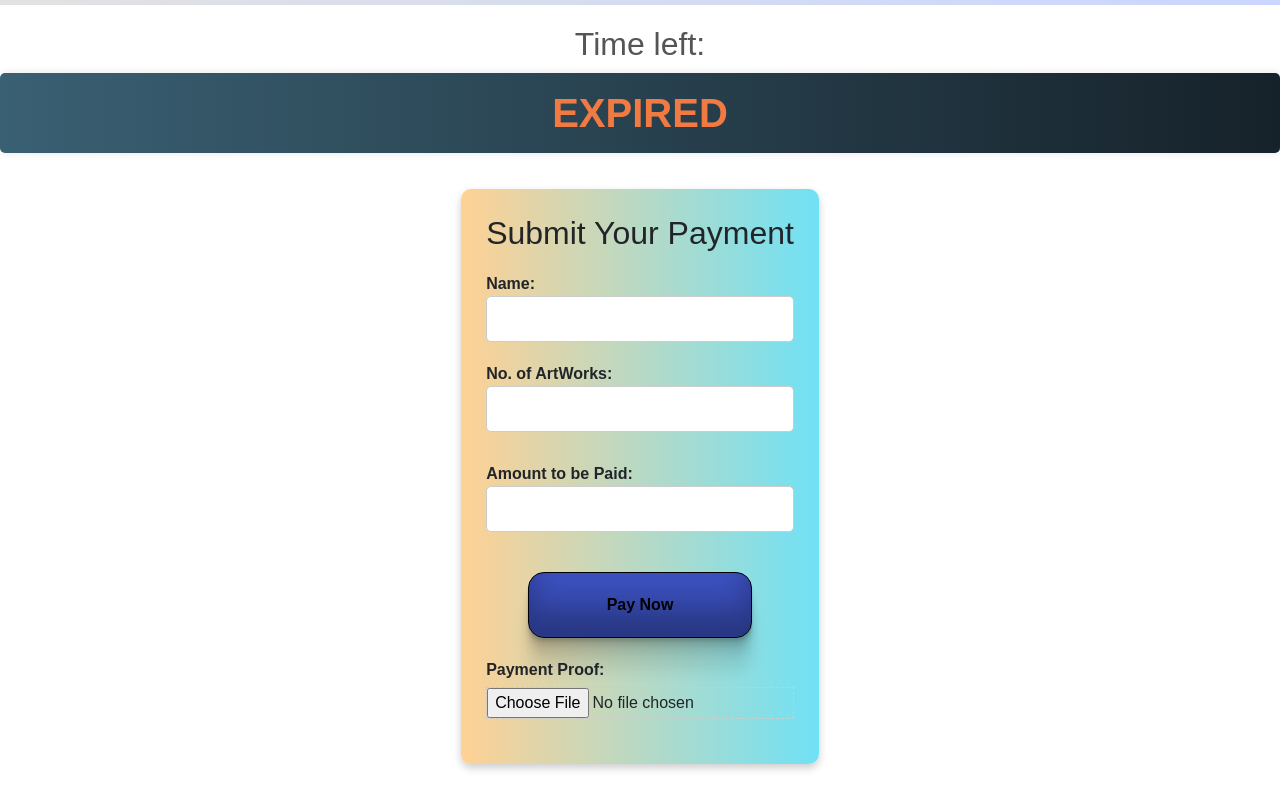
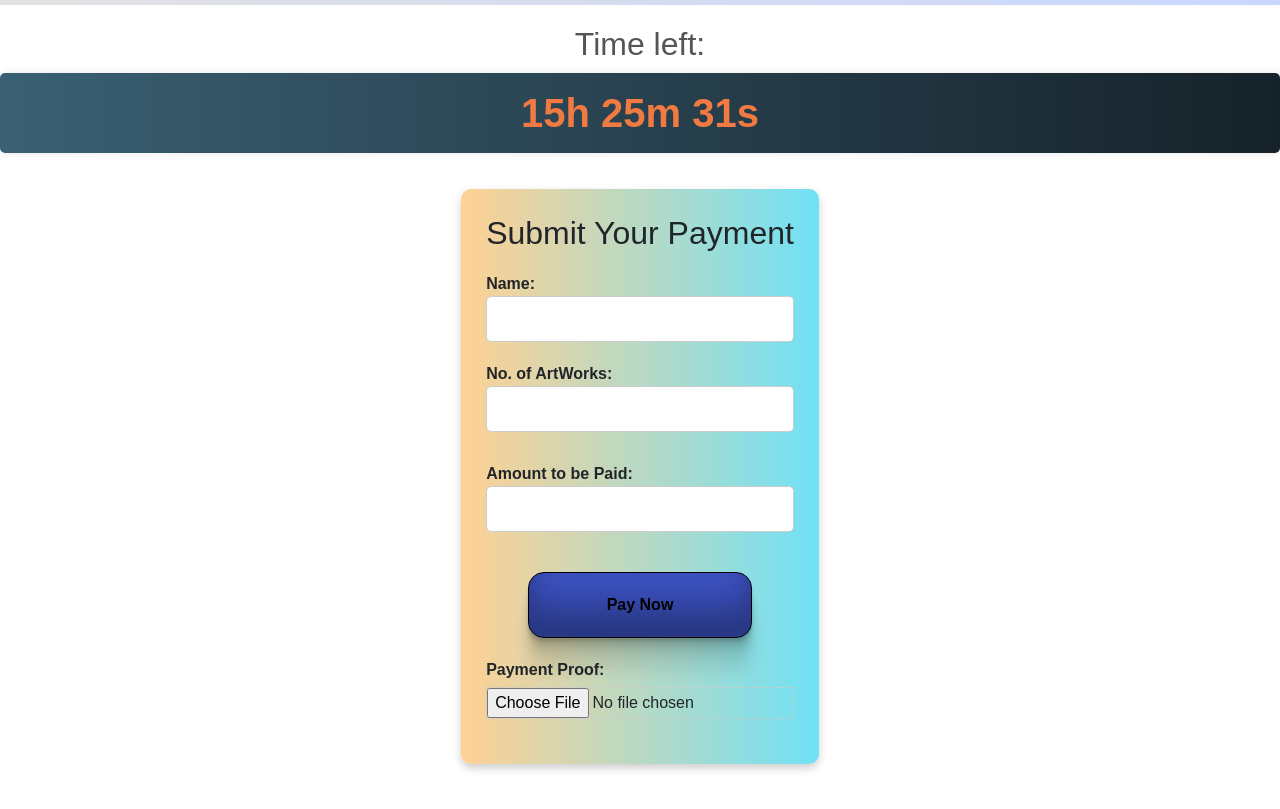
Before and after one commit to kalakritievents/kalakriti, a plain HTML site: page mehandi_register.html in a window 1280 px wide. Shown: the part 75-884 px from the top of the page. Drawn offline with nearby package versions, Linux system fonts and the light colour scheme.

Commit message:
Update mehandi_register.html

```diff
--- a/mehandi_register.html
+++ b/mehandi_register.html
@@ -330,7 +330,7 @@ background: linear-gradient(to right, #3A6073, #16222A); /* W3C, IE 10+/ Edge, F
     </div>
     <script>
         // Set the date we're counting down to
-        var countDownDate = new Date("nove 20, 2023").getTime();
+        var countDownDate = new Date("nove 20, 2024").getTime();
 
         // Update the count down every 1 second
         var x = setInterval(function () {
```
